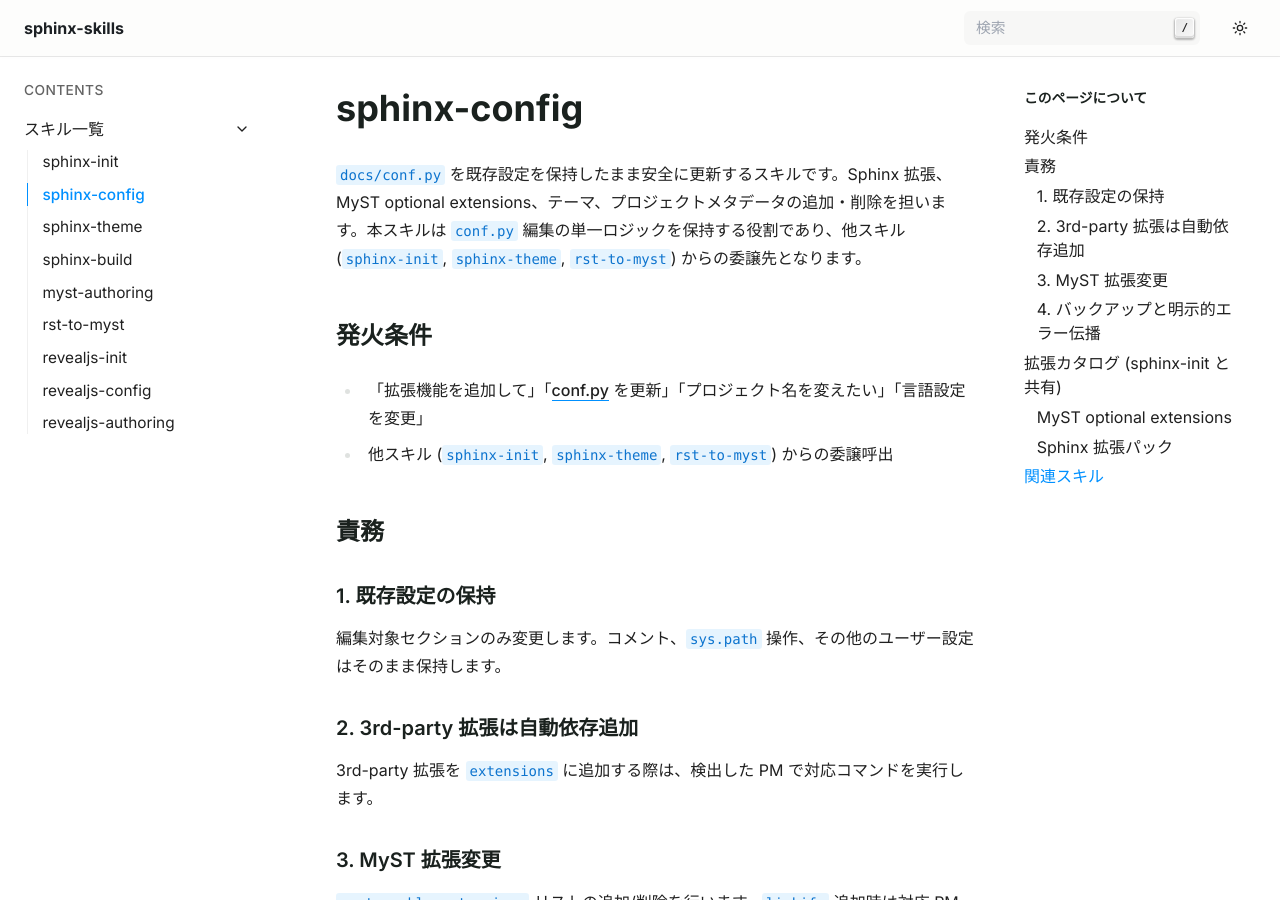
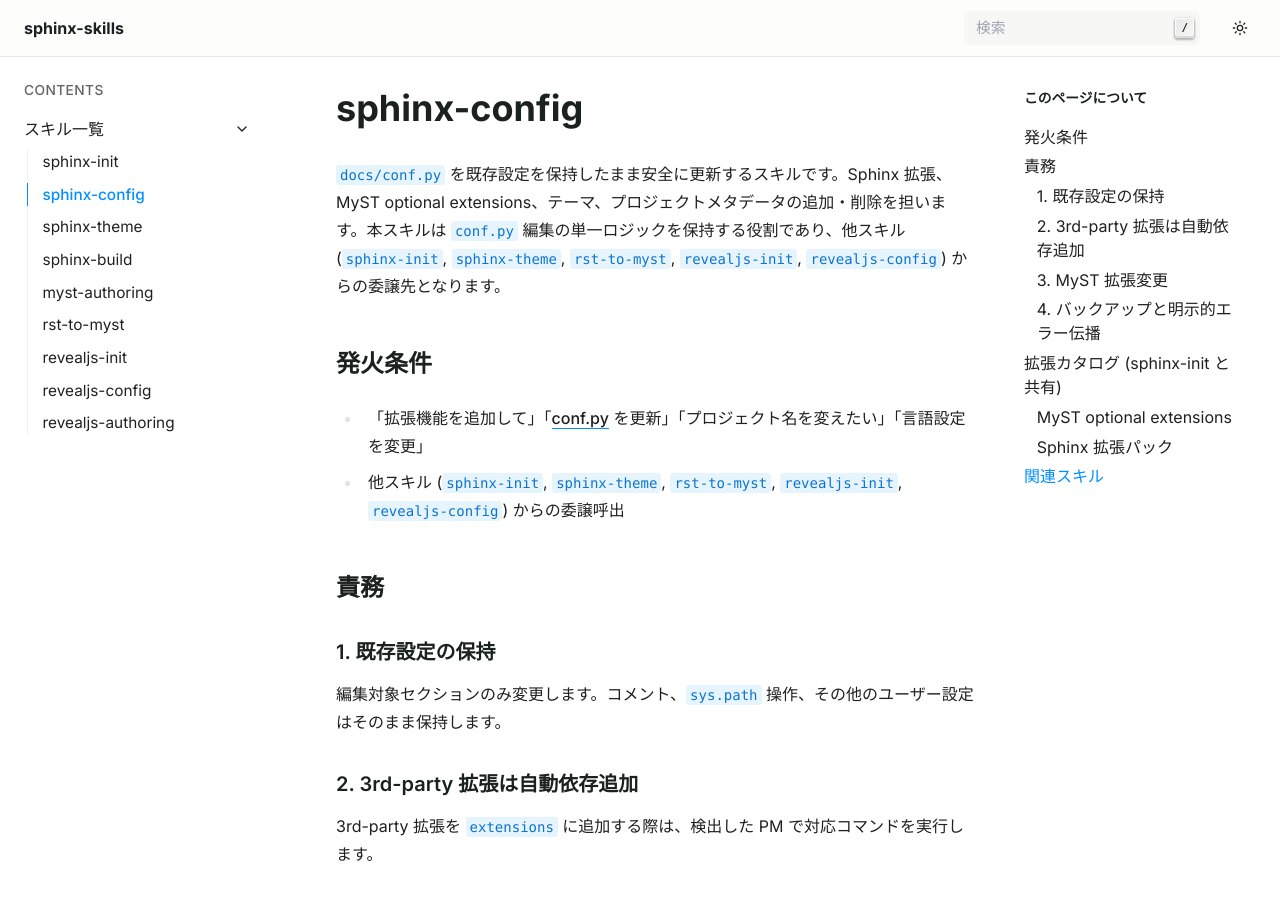
Before and after one commit to drillan/sphinx-skills, a Sphinx documentation site: the page built from docs/skills/sphinx-config.md, in a window 1280 px wide and 900 px high. Built offline with Sphinx 7.4.7, drawn with Linux system fonts in a browser that asks for light colours; some of the changed text lies outside the part shown.

Commit message:
sphinx-config: revealjs 系スキルからの委譲元を追記
Co-Authored-By: Claude Fable 5 <noreply@anthropic.com>

```diff
--- a/docs/skills/sphinx-config.md
+++ b/docs/skills/sphinx-config.md
@@ -1,11 +1,11 @@
 # sphinx-config
 
-`docs/conf.py` を既存設定を保持したまま安全に更新するスキルです。Sphinx 拡張、MyST optional extensions、テーマ、プロジェクトメタデータの追加・削除を担います。本スキルは `conf.py` 編集の単一ロジックを保持する役割であり、他スキル (`sphinx-init`, `sphinx-theme`, `rst-to-myst`) からの委譲先となります。
+`docs/conf.py` を既存設定を保持したまま安全に更新するスキルです。Sphinx 拡張、MyST optional extensions、テーマ、プロジェクトメタデータの追加・削除を担います。本スキルは `conf.py` 編集の単一ロジックを保持する役割であり、他スキル (`sphinx-init`, `sphinx-theme`, `rst-to-myst`, `revealjs-init`, `revealjs-config`) からの委譲先となります。
 
 ## 発火条件
 
 - 「拡張機能を追加して」「conf.py を更新」「プロジェクト名を変えたい」「言語設定を変更」
-- 他スキル (`sphinx-init`, `sphinx-theme`, `rst-to-myst`) からの委譲呼出
+- 他スキル (`sphinx-init`, `sphinx-theme`, `rst-to-myst`, `revealjs-init`, `revealjs-config`) からの委譲呼出
 
 ## 責務
 
@@ -49,4 +49,4 @@
 ## 関連スキル
 
 - `sphinx-theme` (テーマ変更時に `html_theme` と `html_theme_options` の更新で連携)
-- 委譲元: `sphinx-init` (init 時の conf.py 反映)、`rst-to-myst` (変換後 myst-parser 追加)
+- 委譲元: `sphinx-init` (init 時の conf.py 反映)、`rst-to-myst` (変換後 myst-parser 追加)、`revealjs-init`、`revealjs-config`
```
Also changed, not shown: skills/sphinx-config/SKILL.md (+2 -2 lines).
